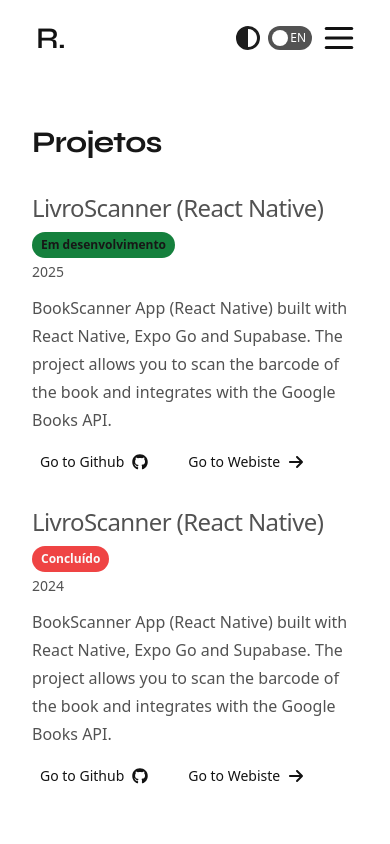
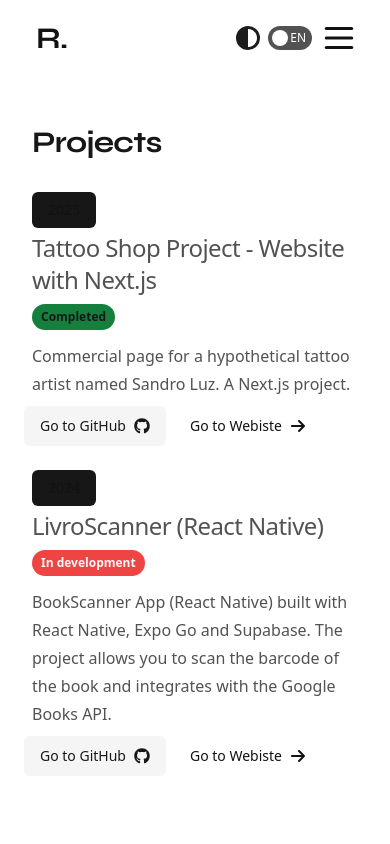
Before and after one commit to romario-code/nextfolio, a Next.js app: page /en/projects in a window 390 px wide. Shown: the top 844 px of the page. Built offline with nearby package versions, Linux system fonts and the light colour scheme.

Commit message:
feat: update project details and internationalization support, enhance layout and styling for better user experience

```diff
--- a/app/[locale]/projects/page.tsx
+++ b/app/[locale]/projects/page.tsx
@@ -19,26 +19,26 @@ export default function ProjectsList() {
   return (
     <section className="pt-16 pb-40 flex flex-col container">
       <h2 className={`mb-8 tracking-tight text-3xl font-bold text-neutral-900 dark:text-neutral-200 ${syne.className}`}>
-        {t('project')}
+        {t('projects')}
       </h2>
       <div className="space-y-6">
         {projectsDom.map((project, index) => (
           <div className="flex flex-col">
-            <div className="w-full flex gap-1 md:gap-0 flex-wrap justify-between items-baseline">
+            <div className="w-full flex flex-col-reverse md:flex-row gap-1 md:gap-0 flex-wrap justify-between items-baseline">
               <div className='flex flex-col gap-2'>
                 <h3 className="font-medium text-2xl text-neutral-600 dark:text-neutral-200">
                   {t(`${project.id}.title`)}
                 </h3>
-                <Badge variant={project.badgeColor as "destructive" | "default" | "secondary" | "outline" | null | undefined} className='flex w-fit justify-center py-1 px-2'>{project.BadgeStatus}</Badge>
+                <Badge variant={project.badgeColor as "destructive" | "default" | "secondary" | "outline" | null | undefined} className='flex w-fit justify-center py-1 px-2'>{t(`${project.id}.BadgeStatus`)}</Badge>
               </div>
-              <span className="text-neutral-600 dark:text-neutral-200 tabular-nums text-sm">
+              <span className="bg-neutral-900  py-2 px-4 rounded-md dark:text-neutral-200 tabular-nums text-sm">
                 {project.year}
               </span>
             </div>
             <p className="prose prose-neutral pt-3 text-neutral-600 dark:text-neutral-200">{t(`${project.id}.description`)}</p>
             <div className='flex items-center gap-2 mt-2 -ml-2'>
               <Link href={project.website}>
-              <Button size={'default'} variant={'link'}>
+              <Button size={'default'} variant={'secondary'}>
                 {t(`${project.id}.github`)} <FaGithub />
                 </Button>
               </Link>
--- a/app/[locale]/projects/project-data.tsx
+++ b/app/[locale]/projects/project-data.tsx
@@ -5,28 +5,25 @@ export interface Project {
   github: string;
   badgeColor: string;
   livePage: string;
-  BadgeStatus: string;
   website: string;
 }
 
 // data/projects.ts
 export const projectsDom: Project[] = [
   {
+    id: 'tattoo-shop',
+    livePage: '',
+    badgeColor: 'secondary',
+    year: 2025,
+    github: "https://github.com/romariojs94/mp-tattoo-shop-website-com-next-js",
+    website: "https://mp-tattoo-shop-website-com-next-js.vercel.app",
+  },
+  {
     id: 'book-scanner',
-    year: 2025,
-    badgeColor: 'secondary',
-    BadgeStatus: 'Em desenvolvimento',
+    year: 2024,
+    badgeColor: 'destructive',
     livePage: '',
     github: "https://github.com/romariojs94/libris-tracker-app",
     website: "#",
   },
-  {
-    id: 'book-scanner',
-    livePage: '',
-    badgeColor: 'destructive',
-    BadgeStatus: 'Concluído',
-    year: 2024,
-    github: "https://github.com/romariojs94/libris-tracker-app",
-    website: "",
-  },
 ];
--- a/app/_lib/fonts.ts
+++ b/app/_lib/fonts.ts
@@ -7,5 +7,5 @@ export const inter =  Inter({
 });
 export const syne = Syne({
   subsets: ["latin"],
-  weight: ["400", "600", '700', '800'],
+  weight: ["400", '700', '800'],
 });
--- a/messages/en.json
+++ b/messages/en.json
@@ -1,8 +1,7 @@
 {
   "HomePage": {
-    "title": "Romário J Santos",
-    "about": "Work, Hobby, Build.",
-    "description": "I enjoy crafting things for the web."
+    "title": "Made to create & share.",
+    "about-more": "See my projects"
   },
   "Navbar": {
     "project": "Projects",
@@ -11,17 +10,19 @@
     "contact": "Contact"
   },
   "projectsPage": {
-    "project": "Projetos",
+    "projects": "Projects",
     "book-scanner": {
       "title": "LivroScanner (React Native)",
       "link": "Go to Webiste",
-      "github": "Go to Github",
+      "github": "Go to GitHub",
+      "BadgeStatus": "In development",
       "description": "BookScanner App (React Native) built with React Native, Expo Go and Supabase. The project allows you to scan the barcode of the book and integrates with the Google Books API."
     },
     "tattoo-shop": {
       "title": "Tattoo Shop Project - Website with Next.js",
       "link": "Go to Webiste",
-      "github": "Go to Github",
+      "github": "Go to GitHub",
+      "BadgeStatus": "Completed",
       "description": "Commercial page for a hypothetical tattoo artist named Sandro Luz. A Next.js project."
     }
   },
--- a/messages/pt.json
+++ b/messages/pt.json
@@ -1,8 +1,7 @@
 {
   "HomePage": {
-    "title": "Romário J. Santos",
-    "about": "Work, Hobby, Build.",
-    "description": "Gosto de criar coisas para a web."
+    "title": "Feito para criar & compartilhar.",
+    "about-more": "Veja meus projetos"
   },
   "Navbar": {
     "project": "Projetos",
@@ -11,17 +10,19 @@
     "contact": "Contato"
   },
   "projectsPage": {
-    "project": "Projetos",
+    "projects": "Projetos",
     "book-scanner": {
       "title": "BookScanner App (React Native)",
       "link": "Ir para o site",
-      "github": "Ir para o github",
+      "github": "Ir para o GitHub",
+      "BadgeStatus": "Em desenvolvimento",
       "description": "Aplicativo de scanner de livros construído com React Native, Expo Go e Supabase. O projeto permite scannear o código de barra do integrado com a API do Google Books."
     },
     "tattoo-shop": {
       "title": "Projeto Tattoo Shop - Website com Next.js",
       "link": "Ir para o site",
-      "github": "Ir para o github",
+      "github": "Ir para o GitHub",
+      "BadgeStatus": "Concluído",
       "description": "Página comercial para um tatuador hipotético chamado Sandro Luz. um projeto Next.js."
     }
   },
```
